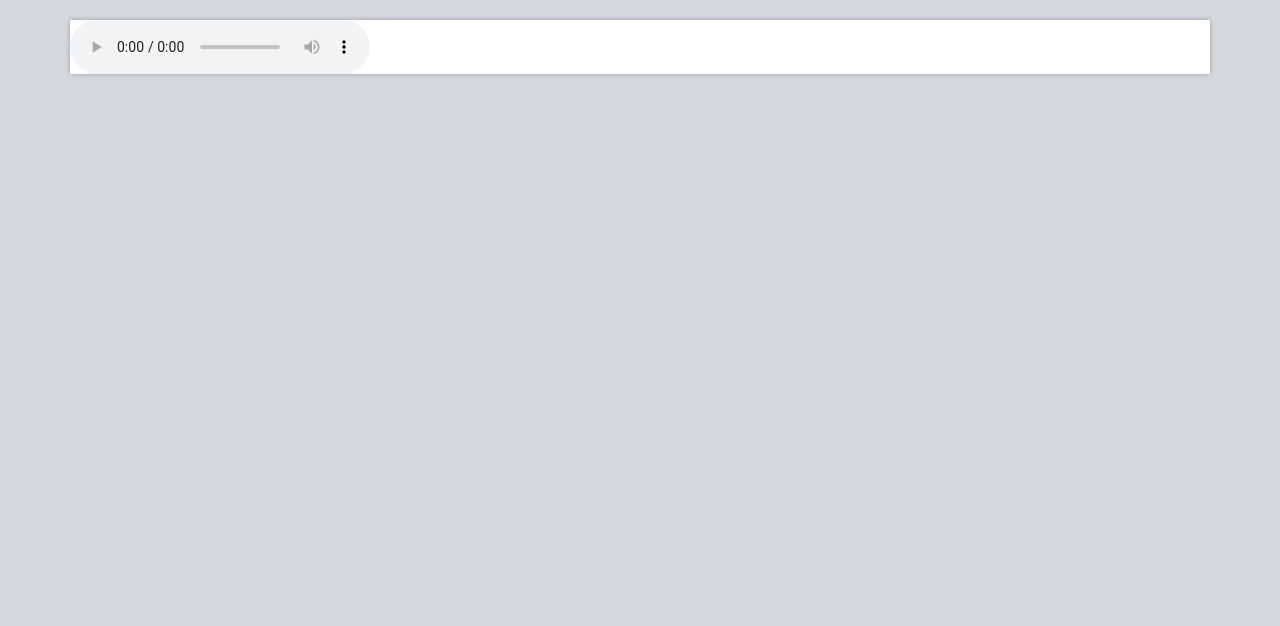
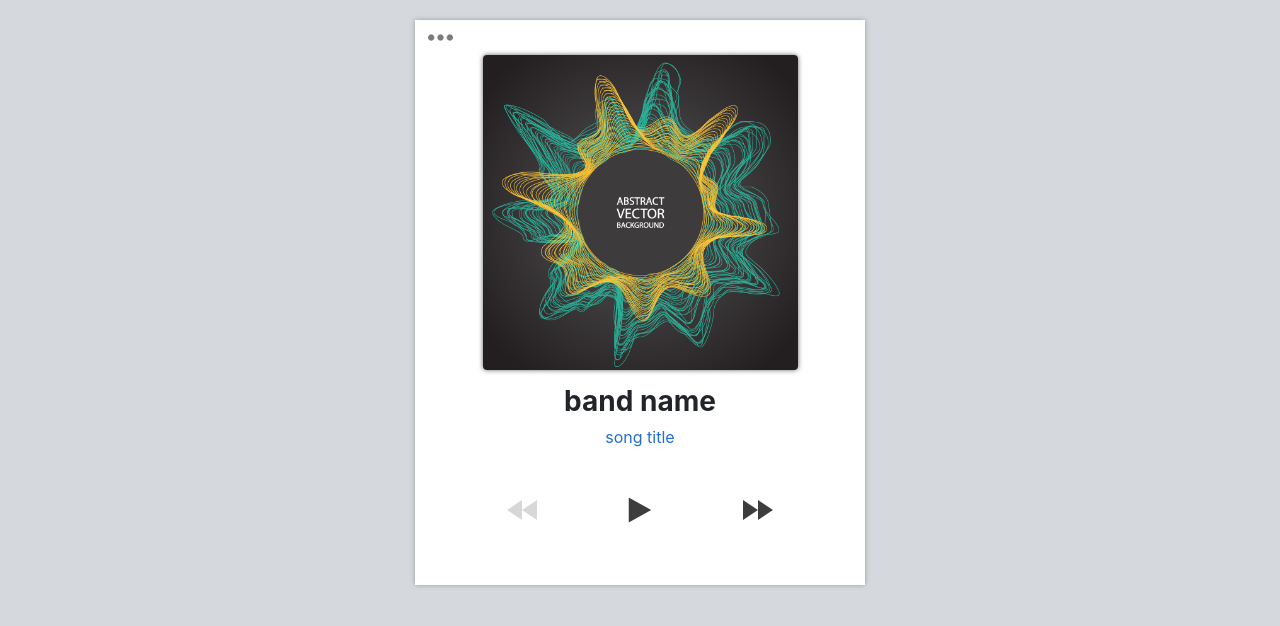
Before and after one commit to Pariente1/Interactive-HTML5-Video-and-Audio, a plain HTML site: page interactive-html5-video-audio/06/demos/Module 5/01 Starter/index.html in a window 1280 px wide. Drawn offline with nearby package versions, Linux system fonts and the light colour scheme.

Commit message:
terminamos modulo 5 video 3

```diff
--- a/interactive-html5-video-audio/06/demos/Module 5/01 Starter/css/interaction.css
+++ b/interactive-html5-video-audio/06/demos/Module 5/01 Starter/css/interaction.css
@@ -14,4 +14,49 @@ p{
 	position: relative;
 	background-color: white;
 	box-shadow: 0 0 5px #9d9d9d;
+	max-width: 450px;
+	overflow: hidden;
 }
+
+/* menu */
+
+.menu{
+	height: 35px;
+	width: 35px;
+	padding: 5px;
+	cursor: pointer;
+}
+
+#coverImg {
+	width: 70%;
+	height: auto;
+	box-shadow: 0 0 5px rgba(0, 0, 0, 0.6);
+}
+
+.titleArea{
+	text-align: center;
+}
+
+.titleArea h3{
+	font-weight: bold;
+}
+
+.titleArea p{
+	color: #246ed3;
+}
+
+.controlArea{
+	padding-top: 30px;
+	padding-bottom: 60px;
+}
+
+.control{
+	width: 30px;
+	height: auto;
+	cursor: pointer;
+}
+
+.disabled{
+	opacity: .2;
+	cursor: auto;
+}
--- a/interactive-html5-video-audio/06/demos/Module 5/01 Starter/index.html
+++ b/interactive-html5-video-audio/06/demos/Module 5/01 Starter/index.html
@@ -19,8 +19,39 @@
 
 	<div class="container">
 
+		<div class="row topBar">
+			<img src="media/menu.png" class="menu ml-2">
+		</div>
+
+		<div class="row albumCover">
+			<div class="col-xs-12">
+				<img src="media/album.png" class="rounded mx-auto d-block" id="coverImg">
+			</div>
+		</div>
+
+		<div class="row titleArea justify-content-center mt-3">
+			<div class="col-xs-12">
+				<h3 class="bandName">band name</h3>
+				<p class="songName">song title</p>
+			</div>
+		</div>
+
+		<div class="row controlArea justify-content-around px-5">
+
+			<div class="col-xs-4">
+				<img src="media/back.png" class="control disabled" alt="backbutton" id="backBtn">
+			</div>
+			<div class="col-xs-4">
+				<img src="media/play.png" class="control" alt="playbtn" id="playBtin">
+			</div>
+			<div class="col-xs-4">
+				<img src="media/next.png"  class="control" alt="nextbtn" id="nextBtn">
+			</div>
+
+		</div>
+
 		<div class="row">
-			<audio id="audioFile" controls="">
+			<audio id="audioFile">
 				<source src="media/Audio_1.mp3" type="audio/mpeg">
 				Your browser does not support this type of audio.
 			</audio>
--- a/interactive-html5-video-audio/06/demos/Module 5/01 Starter/js/interaction.js
+++ b/interactive-html5-video-audio/06/demos/Module 5/01 Starter/js/interaction.js
@@ -0,0 +1,7 @@
+//Variables
+
+var audiofile = document.getElementById('audioFile');
+
+audiofile.onloadedmetadata = function(){
+
+}
```
